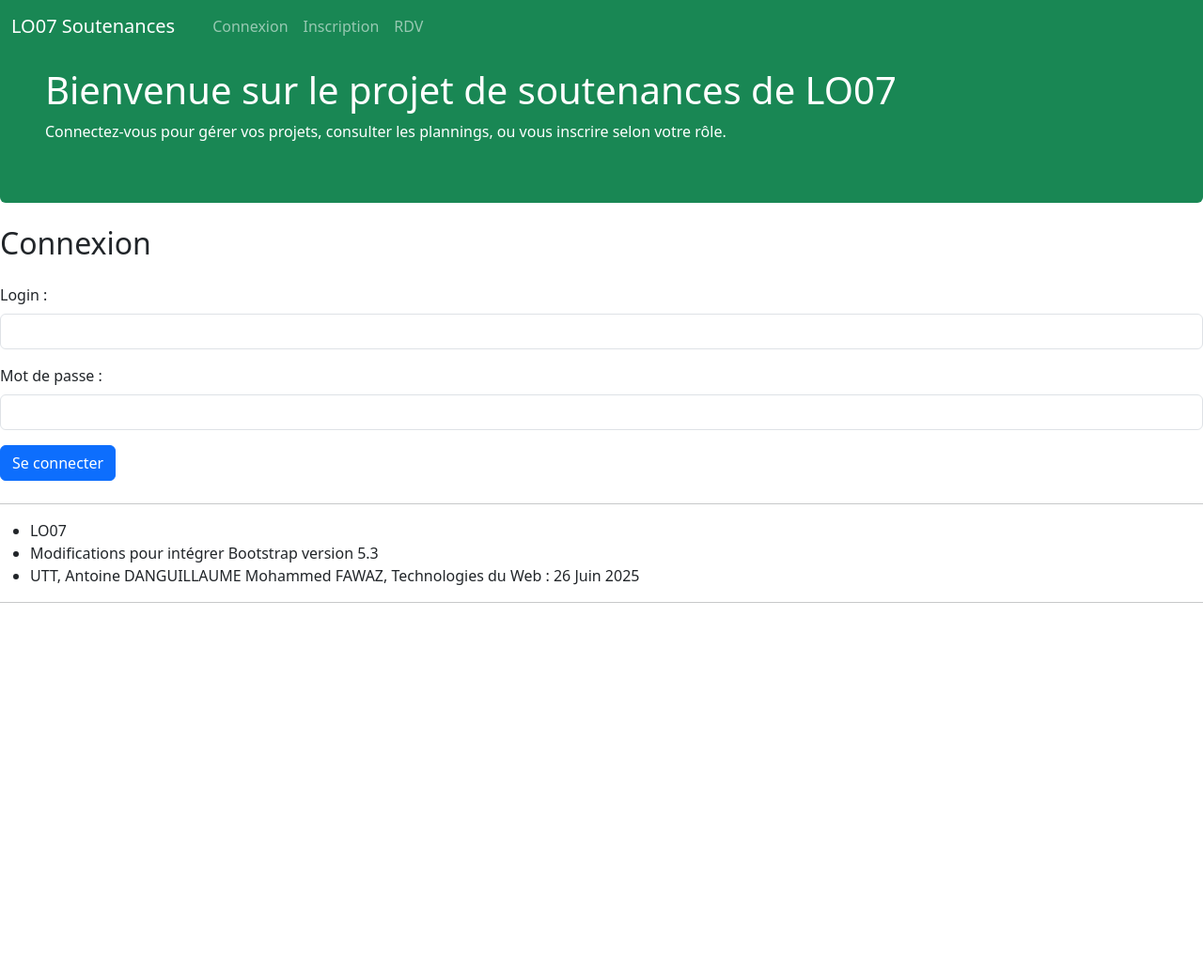
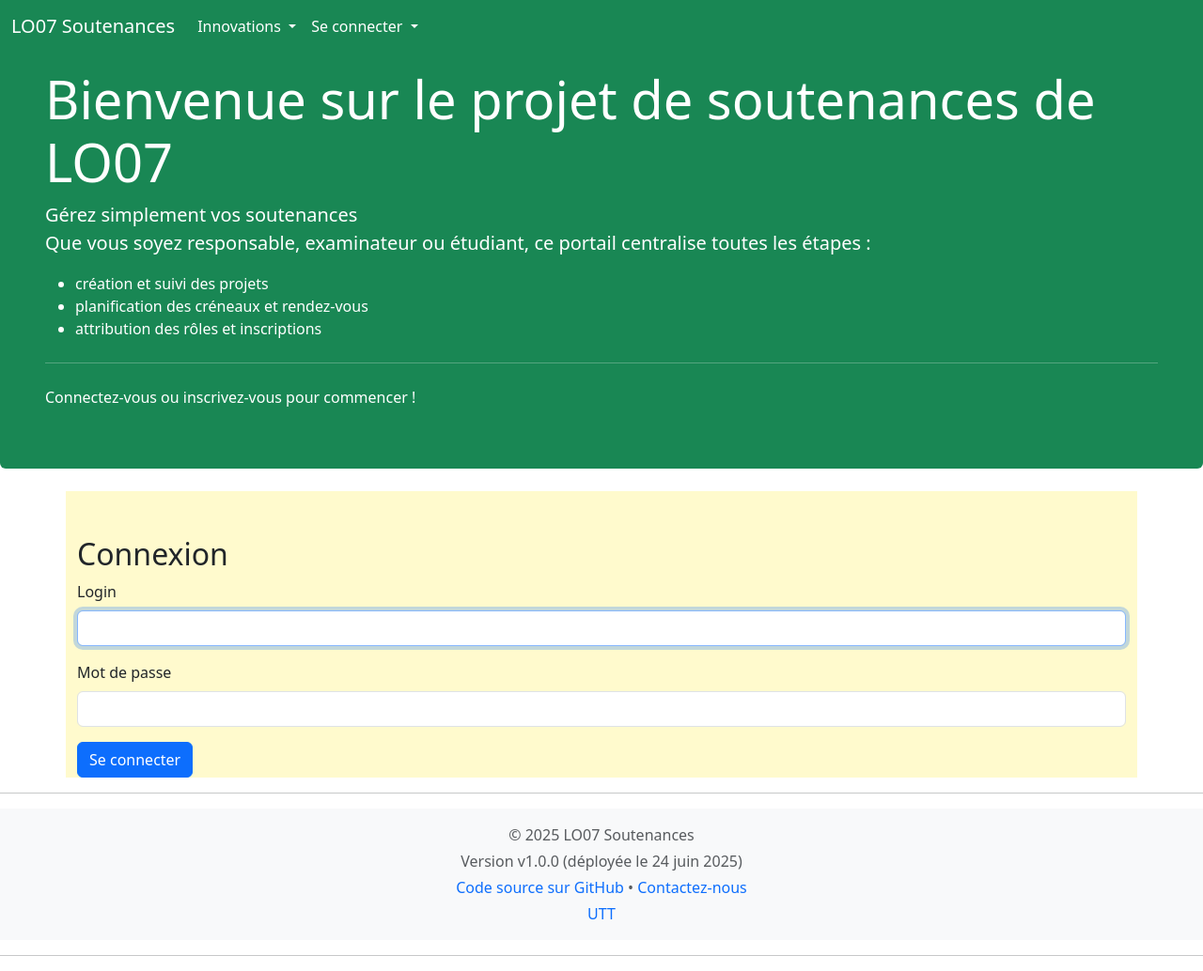
Before and after one commit to MoeFawazzz/ProjectLO07, a PHP site: page /index.php in a window 1280 px wide. Shown: the whole page at 94% size. Before the commit the page ends 642 px from the top, so only its background shows below. Run offline with PHP 8.4, Linux system fonts and the light colour scheme.

Commit message:
Looks better, the navbar is updated, everything from my part work

```diff
--- a/app/view/connexion/formConnexion.php
+++ b/app/view/connexion/formConnexion.php
@@ -1,21 +1,27 @@
 <?php
+// app/view/connexion/formConnexion.php
 require __DIR__ . '/../fragment/fragmentHeader.html';
 require __DIR__ . '/../fragment/fragmentJumbotron.html';
 require __DIR__ . '/../fragment/fragmentMenu.php';
 ?>
+<div class="container mt-4 pt-5">
+  <h2>Connexion</h2>
+  <?php if (!empty($_SESSION['error_message'])): ?>
+    <div class="alert alert-danger">
+      <?= htmlspecialchars($_SESSION['error_message']) ?>
+    </div>
+  <?php unset($_SESSION['error_message']); endif; ?>
 
-<h2 class="my-4">Connexion</h2>
-
-<form method="post" action="index.php?action=login" class="mb-4">
+  <form action="index.php?action=login" method="post">
     <div class="mb-3">
-        <label for="login" class="form-label">Login :</label>
-        <input type="text" name="login" id="login" class="form-control" required>
+      <label for="login" class="form-label">Login</label>
+      <input type="text" id="login" name="login" class="form-control" required autofocus>
     </div>
     <div class="mb-3">
-        <label for="password" class="form-label">Mot de passe :</label>
-        <input type="password" name="password" id="password" class="form-control" required>
+      <label for="password" class="form-label">Mot de passe</label>
+      <input type="password" id="password" name="password" class="form-control" required>
     </div>
     <button type="submit" class="btn btn-primary">Se connecter</button>
-</form>
-
+  </form>
+</div>
 <?php require __DIR__ . '/../fragment/fragmentFooter.html'; ?>
--- a/app/view/fragment/fragmentFooter.html
+++ b/app/view/fragment/fragmentFooter.html
@@ -1,12 +1,23 @@
 
 <!-- ----- début fragmentFooter.html -->
-<p/>
-<hr/>
-<ul>
-  <li>LO07</li>
-  <li>Modifications pour intégrer Bootstrap version 5.3</li>
-  <li>UTT, Antoine DANGUILLAUME Mohammed FAWAZ, Technologies du Web : 26 Juin 2025</li>
-</ul>
-<hr/>
+ <hr>
+<footer class="bg-light text-center text-muted py-3">
+  <div class="container-fluid">
+    <p class="mb-1">&copy; 2025 LO07 Soutenances</p>
+    <p class="mb-1">Version v1.0.0 (déployée le 24 juin 2025)</p>
+    <p class="mb-1">
+      <a href="https://github.com/" class="text-decoration-none">
+        Code source sur GitHub
+      </a> &bull;
+      <a href="mailto:antoine.danguillaume@utt.fr" class="text-decoration-none">
+        Contactez-nous
+      </a>
+    </p>
+    <p class="mb-0">
+      <a href="https://www.utt.fr" class="text-decoration-none">UTT</a>
+    </p>
+  </div>
+</footer>
+<hr>
 
 <!-- ----- fin fragmentFooter.html -->
--- a/app/view/fragment/fragmentJumbotron.html
+++ b/app/view/fragment/fragmentJumbotron.html
@@ -3,8 +3,18 @@
 <!-- Les jumbotrons de BT3 n'existe plus et sont remplacés par de simple div -->
 
 <div class="mt-4 p-5 bg-success text-white rounded">
-  <h1>Bienvenue sur le projet de soutenances de LO07 </h1>
-  <p>Connectez-vous pour gérer vos projets, consulter les plannings, ou vous inscrire selon votre rôle.</p>
+  <h1 class="display-4">Bienvenue sur le projet de soutenances de LO07</h1>
+  <p class="lead">
+    Gérez simplement vos soutenances<br>
+    Que vous soyez responsable, examinateur ou étudiant, ce portail centralise toutes les étapes :
+  </p>
+  <ul>
+    <li>création et suivi des projets</li>
+    <li>planification des créneaux et rendez-vous</li>
+    <li>attribution des rôles et inscriptions</li>
+  </ul>
+  <hr class="my-4">
+  <p>Connectez-vous ou inscrivez-vous pour commencer !</p>
 </div>
 <p/>
 
--- a/app/view/fragment/fragmentMenu.php
+++ b/app/view/fragment/fragmentMenu.php
@@ -1,47 +1,86 @@
-<!-- app/view/fragment/fragmentMenu.html -->
-<?php if (session_status() === PHP_SESSION_NONE) session_start(); ?>
-<nav class="navbar navbar-expand-lg navbar-dark bg-success fixed-top">
+<?php
+// app/view/fragment/fragmentMenu.php
+if (session_status() === PHP_SESSION_NONE) {
+    session_start();
+}
+$loggedIn = !empty($_SESSION['login_id']);
+?>
+<nav class="navbar navbar-expand-lg bg-success fixed-top">
   <div class="container-fluid">
-    <a class="navbar-brand" href="index.php?action=listRdvs">LO07 Soutenances</a>
+    <a class="navbar-brand text-white" href="index.php?action=index">LO07 Soutenances</a>
     <button class="navbar-toggler" type="button" data-bs-toggle="collapse" data-bs-target="#navMenu">
       <span class="navbar-toggler-icon"></span>
     </button>
     <div class="collapse navbar-collapse" id="navMenu">
-      <ul class="navbar-nav me-auto ms-3">
-        <li class="nav-item">
-          <span class="navbar-text text-white"></span>
-        </li>
-        <?php if (isset($_SESSION['login_id'])): ?>
-          <li class="nav-item ms-3">
-            <span class="navbar-text text-white">
-              <?= htmlspecialchars($_SESSION['login_prenom'] . ' ' . $_SESSION['login_nom']) ?>
-            </span>
-          </li>
-          <?php if (!empty($_SESSION['role_responsable'])): ?>
+      <ul class="navbar-nav me-auto">
+
+        <?php if ($loggedIn && $_SESSION['role_responsable']): ?>
         <li class="nav-item dropdown">
-              <a class="nav-link dropdown-toggle" href="#" role="button" data-bs-toggle="dropdown">Responsable</a>
+          <a class="nav-link dropdown-toggle text-white" href="#" data-bs-toggle="dropdown">
+            Responsable
+          </a>
           <ul class="dropdown-menu">
-                <li><a class="dropdown-item" href="index.php?action=listProjets">Mes projets</a></li>
-                <li><a class="dropdown-item" href="index.php?action=formAjoutProjet">Ajouter projet</a></li>
-                <li><a class="dropdown-item" href="index.php?action=listExaminateurs">Tous examinateurs</a></li>
-                <li><a class="dropdown-item" href="index.php?action=formAjoutExaminateur">Ajouter examinateur</a></li>
-                <li><a class="dropdown-item" href="index.php?action=listExaminateursProjet">Examinateurs d’un projet</a></li>
-                <li><a class="dropdown-item" href="index.php?action=planningProjet">Planning projet</a></li>
+            <li><a class="dropdown-item" href="index.php?action=listProjets">Liste des projets</a></li>
+            <li><a class="dropdown-item" href="index.php?action=formAjoutProjet">Ajout d'un projet</a></li>
+            <li><a class="dropdown-item" href="index.php?action=listExaminateurs">Liste des examinateurs</a></li>
+            <li><a class="dropdown-item" href="index.php?action=formAjoutExaminateur">Ajout d'un examinateur</a></li>
+            <li><a class="dropdown-item" href="index.php?action=listExaminateursProjet">Liste des examinateurs d'un projet</a></li>
+            <li><a class="dropdown-item" href="index.php?action=planningProjet">Planning d'un projet</a></li>
           </ul>
         </li>
         <?php endif; ?>
-          <?php if (!empty($_SESSION['role_examinateur'])): ?>
-            <li class="nav-item"><a class="nav-link" href="#">Examinateur</a></li>
+
+        <?php if ($loggedIn && $_SESSION['role_examinateur']): ?>
+        <li class="nav-item dropdown">
+          <a class="nav-link dropdown-toggle text-white" href="#" data-bs-toggle="dropdown">
+            Examinateur
+          </a>
+          <ul class="dropdown-menu">
+            <li><a class="dropdown-item" href="index.php?action=listProjets">Liste des projets</a></li>
+            <li><a class="dropdown-item" href="index.php?action=listMesCreneaux">Liste complète de mes créneaux</a></li>
+            <li><a class="dropdown-item" href="index.php?action=listCreneauxProjet">Liste de mes créneaux pour un projet</a></li>
+            <li><a class="dropdown-item" href="index.php?action=formAjoutCreneau">Ajouter un créneau à un projet</a></li>
+            <li><a class="dropdown-item" href="index.php?action=formAjoutCreneauxConsecutifs">Ajouter des créneaux consécutifs</a></li>
+          </ul>
+        </li>
         <?php endif; ?>
-          <?php if (!empty($_SESSION['role_etudiant'])): ?>
-            <li class="nav-item"><a class="nav-link" href="#">Étudiant</a></li>
+
+        <?php if ($loggedIn && $_SESSION['role_etudiant']): ?>
+        <li class="nav-item dropdown">
+          <a class="nav-link dropdown-toggle text-white" href="#" data-bs-toggle="dropdown">
+            Étudiant
+          </a>
+          <ul class="dropdown-menu">
+            <li><a class="dropdown-item" href="index.php?action=listRdvs">Liste de mes RDV</a></li>
+            <li><a class="dropdown-item" href="index.php?action=formPrendreRdv">Prendre un RDV pour un projet</a></li>
+          </ul>
+        </li>
         <?php endif; ?>
-          <li class="nav-item"><a class="nav-link" href="index.php?action=logout">Déconnexion</a></li>
+
+        <li class="nav-item dropdown">
+          <a class="nav-link dropdown-toggle text-white" href="#" data-bs-toggle="dropdown">
+            Innovations
+          </a>
+          <ul class="dropdown-menu">
+            <li><a class="dropdown-item" href="index.php?action=proposeFeature">Proposez une fonctionnalité originale</a></li>
+            <li><a class="dropdown-item" href="index.php?action=proposeMVC">Proposez une amélioration MVC</a></li>
+          </ul>
+        </li>
+
+        <li class="nav-item dropdown">
+          <a class="nav-link dropdown-toggle text-white" href="#" data-bs-toggle="dropdown">
+            Se connecter
+          </a>
+          <ul class="dropdown-menu">
+            <?php if (!$loggedIn): ?>
+              <li><a class="dropdown-item" href="index.php?action=formConnexion">Login</a></li>
+              <li><a class="dropdown-item" href="index.php?action=formInscription">Sign in</a></li>
             <?php else: ?>
-          <li class="nav-item"><a class="nav-link" href="index.php?action=formConnexion">Connexion</a></li>
-          <li class="nav-item"><a class="nav-link" href="index.php?action=formInscription">Inscription</a></li>
+              <li><a class="dropdown-item" href="index.php?action=logout">Log out</a></li>
             <?php endif; ?>
-        <li class="nav-item"><a class="nav-link" href="index.php?action=listRdvs">RDV</a></li>
+          </ul>
+        </li>
+
       </ul>
     </div>
   </div>
```
Also changed, not shown: app/view/connexion/formInscription.php (+25 -19 lines). Lines whose indentation alone changed are shown as unchanged.
